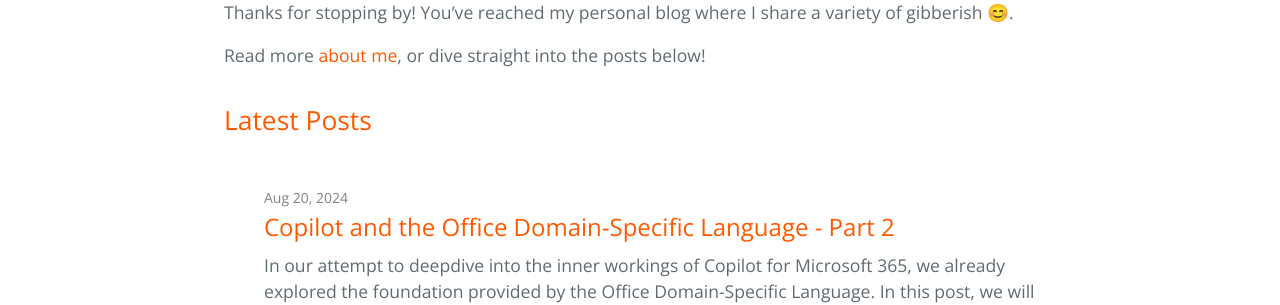
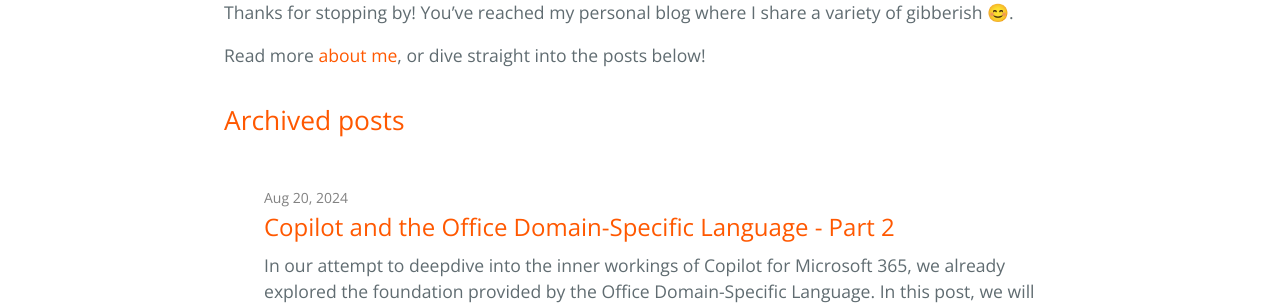
Before and after one commit to rberghuis/rberghuis.github.io, a Jekyll site: the page built from index.md, in a window 1280 px wide and 900 px high, scrolled down 352 px. Shown: the part 158-463 px from the top of the window. Built offline with Jekyll 4.4.1, drawn with Linux system fonts in a browser that asks for light colours; a file with an impossible date is left out.

Commit message:
Change heading from 'Latest Posts' to 'Archived posts'

```diff
--- a/_layouts/home.html
+++ b/_layouts/home.html
@@ -6,7 +6,7 @@
 
   {{ content }}
 
-  <h2>Latest Posts</h2>
+  <h2>Archived posts</h2>
 
   <div>&nbsp;</div>
 
```
